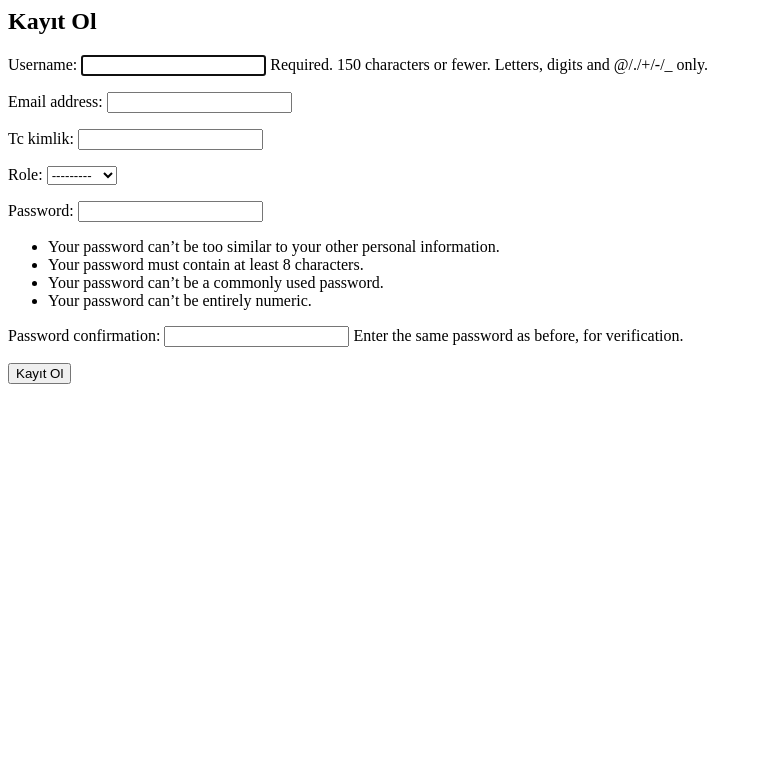
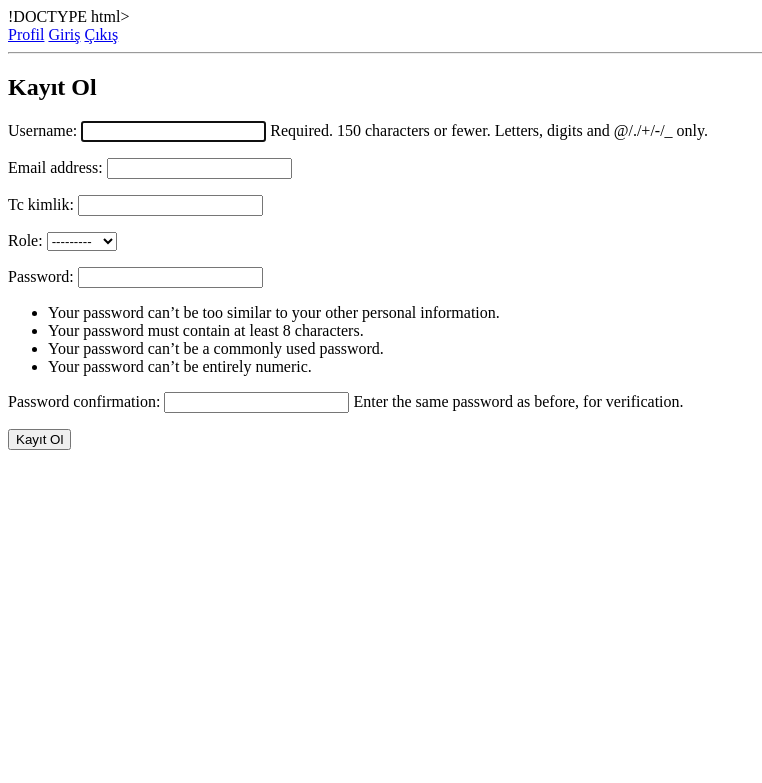
Before and after one commit to elifsukocak/MuzayedeSistemiProjesi, a Django app: page /accounts/register/ in a window 1280 px wide. Shown: the top 783 px of the page, without its empty margins (0-762 px from the left). Run offline with Django 5.2, Linux system fonts and the light colour scheme.

Commit message:
base template ve ortak layout eklendi

```diff
--- a/src/accounts/templates/accounts/login.html
+++ b/src/accounts/templates/accounts/login.html
@@ -1,3 +1,6 @@
+{% extends "base.html" %}
+
+{% block content %}
 <h2>Giriş Yap</h2>
 
 <form method="POST">
@@ -10,3 +13,4 @@
 {% if error %}
 <p>{{ error }}</p>
 {% endif %}
+{% endblock %}
--- a/src/accounts/templates/accounts/profile.html
+++ b/src/accounts/templates/accounts/profile.html
@@ -1,5 +1,7 @@
+{% extends "base.html" %}
+
+{% block content %}
 <h2>Profil</h2>
 
 <p>Hoş geldin {{ request.user.username }}</p>
-
-<a href="/accounts/logout/">Çıkış Yap</a>
+{% endblock %}
--- a/src/accounts/templates/accounts/register.html
+++ b/src/accounts/templates/accounts/register.html
@@ -1,3 +1,6 @@
+{% extends "base.html" %}
+
+{% block content %}
 <h2>Kayıt Ol</h2>
 
 <form method="POST">
@@ -5,3 +8,4 @@
     {{ form.as_p }}
     <button type="submit">Kayıt Ol</button>
 </form>
+{% endblock %}
--- /dev/null
+++ b/src/accounts/templates/base.html
@@ -0,0 +1,31 @@
+!DOCTYPE html>
+
+<html>
+
+<head>
+
+    <title>Müzayede Sistemi</title>
+
+</head>
+
+<body>
+
+    <nav>
+
+        <a href="/accounts/profile/">Profil</a>
+
+        <a href="/accounts/login/">Giriş</a>
+
+        <a href="/accounts/logout/">Çıkış</a>
+
+    </nav>
+
+    <hr>
+
+    {% block content %}
+
+    {% endblock %}
+
+</body>
+
+</html>
```
Also changed, not shown: src/db.sqlite3 (added).
